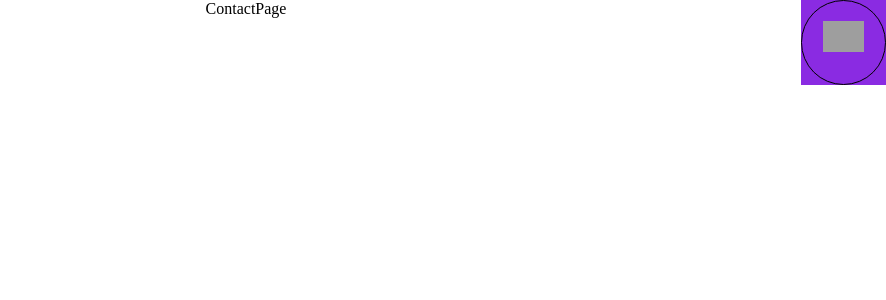
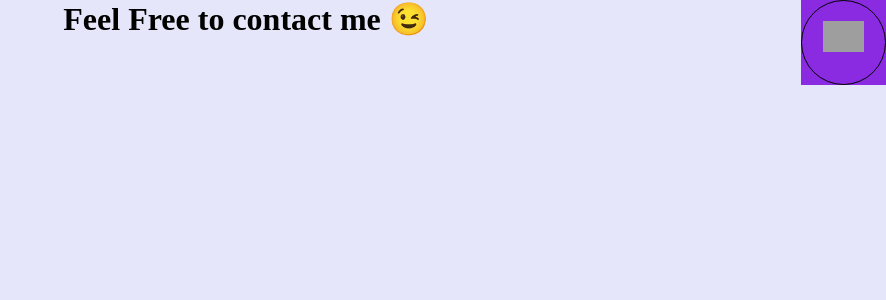
Before and after one commit to tahrer007/portfolio.v2, a React (Create React App) app: page /contactme in a window 1280 px wide. Shown: the top 300 px of the page, without its empty margins (394-1280 px from the left). Built offline with nearby package versions, Linux system fonts and the light colour scheme; grey boxes are pictures that could not be loaded.

Commit message:
contact icons basic

```diff
--- a/src/pages/contact/ContactPage.jsx
+++ b/src/pages/contact/ContactPage.jsx
@@ -1,7 +1,11 @@
 import React from "react";
+import "./contact.css";
 
 const ContactPage = () => {
-  return <div className="pages">ContactPage</div>;
+  return <div className="pages contactPage">
+    <h1>Feel Free to contact me 😉</h1>
+    <div></div>
+  </div>;
 };
 
 export default ContactPage;
```
